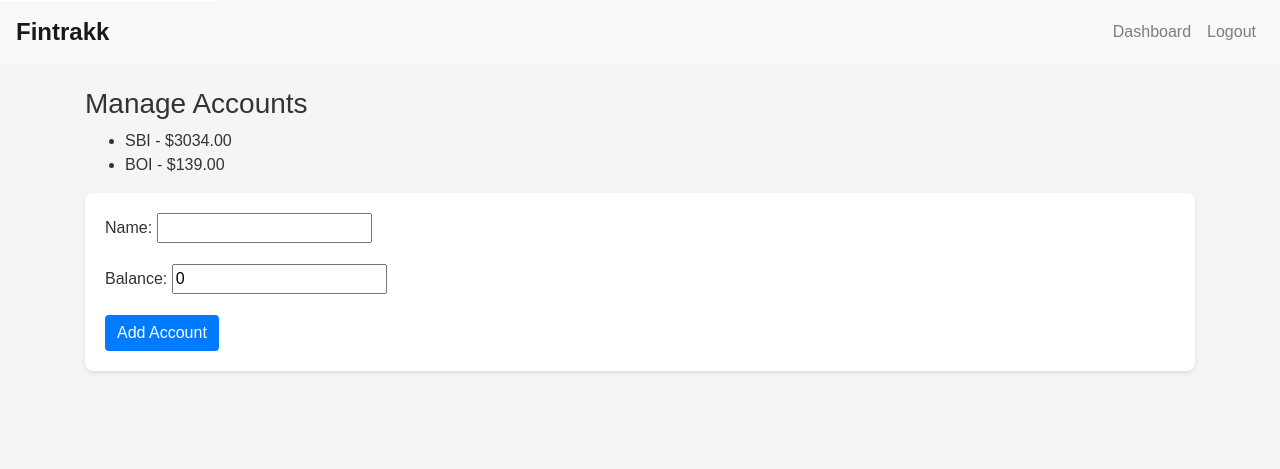
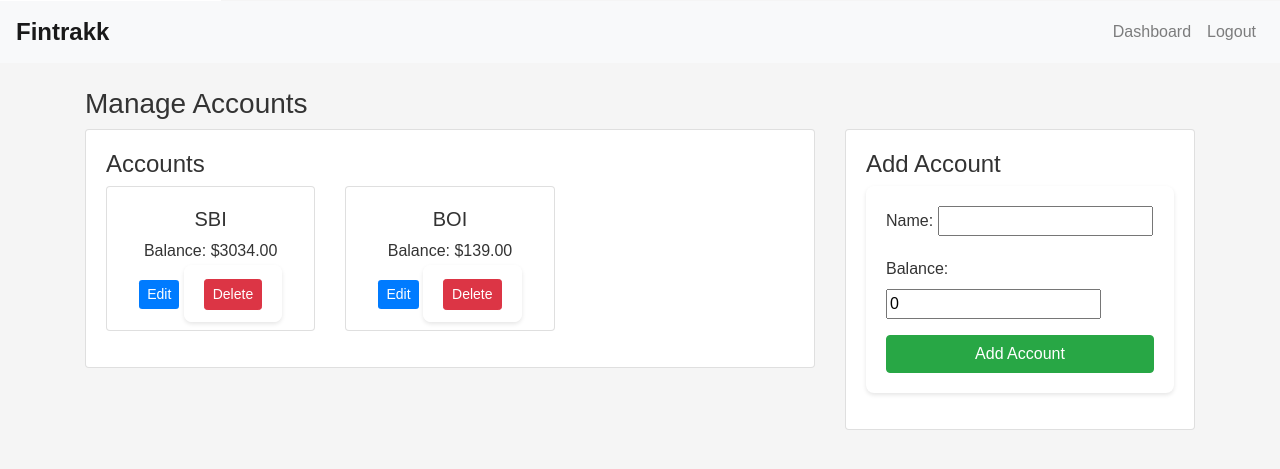
Before and after one commit to Krishnachowdary711/Spartans, a Django app: page /manage_accounts/ in a window 1280 px wide. Shown: the part 209-678 px from the top of the page. Run offline with Django 5.2, Linux system fonts and the light colour scheme; a user stored in the database is signed in; data comes from the database, SQL or seed files in the repository; some libraries are stand-ins or nearby versions.

Commit message:
Update manage_accounts.html
adjusting present html file to include edit and delete functions

Co-Authored-By: VBRuthran <123996540+VBRuthran@users.noreply.github.com>

```diff
--- a/fintrakk/templates/finance/manage_accounts.html
+++ b/fintrakk/templates/finance/manage_accounts.html
@@ -1,17 +1,50 @@
 {% extends 'base.html' %}
 {% load static %}
 
-
 {% block content %}
 <h3>Manage Accounts</h3>
-<ul>
+
+<div class="row">
+    <!-- Accounts List -->
+    <div class="col-md-8">
+        <div class="card">
+            <div class="card-body">
+                <h4>Accounts</h4>
+                <div class="row">
                     {% for account in accounts %}
-    <li>{{ account.name }} - ${{ account.balance }}</li>
+                    <div class="col-md-4">
+                        <div class="card mb-3">
+                            <div class="card-body text-center">
+                                <h5>{{ account.name }}</h5>
+                                <p>Balance: ${{ account.balance }}</p>
+                                <a href="{% url 'edit_account' account.id %}" class="btn btn-primary btn-sm">Edit</a>
+                                <form action="{% url 'delete_account' account.id %}" method="POST" style="display:inline;">
+                                    {% csrf_token %}
+                                    <button type="submit" class="btn btn-danger btn-sm">Delete</button>
+                                </form>
+                            </div>
+                        </div>
+                    </div>
+                    {% empty %}
+                    <p class="text-center">No accounts found.</p>
                     {% endfor %}
-</ul>
+                </div>
+            </div>
+        </div>
+    </div>
+
+    <!-- Add Account Form -->
+    <div class="col-md-4">
+        <div class="card">
+            <div class="card-body">
+                <h4>Add Account</h4>
                 <form method="POST">
                     {% csrf_token %}
                     {{ form.as_p }}
-    <button type="submit" class="btn btn-primary">Add Account</button>
+                    <button type="submit" name="add_account" class="btn btn-success btn-block">Add Account</button>
                 </form>
+            </div>
+        </div>
+    </div>
+</div>
 {% endblock %}
```
Lines whose indentation alone changed are shown as unchanged.
